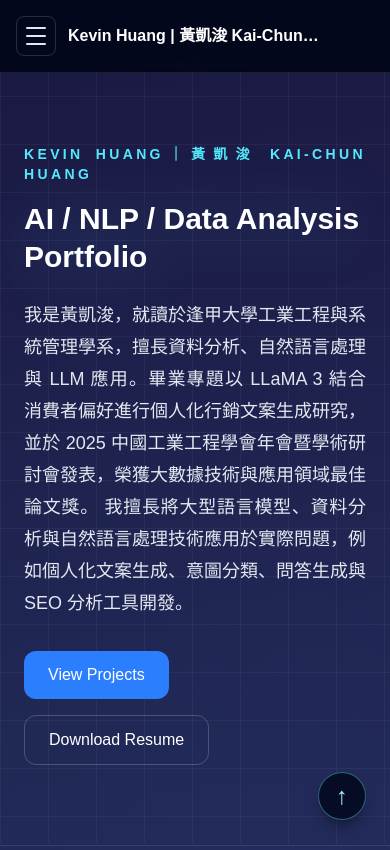
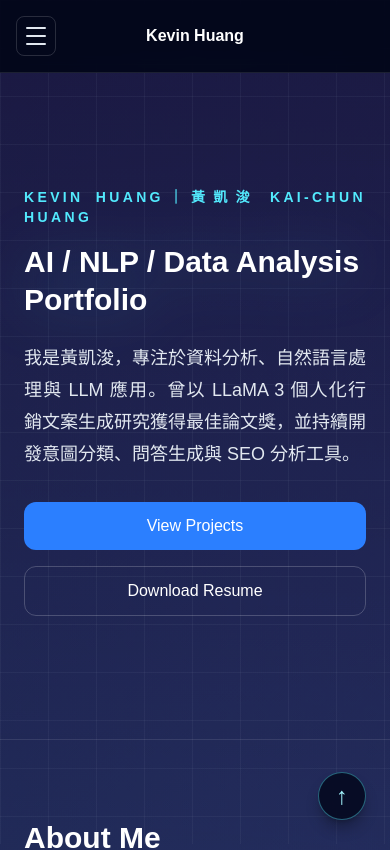
Before and after one commit to brian-kai/my-portfolio, a Next.js app: page / in a window 390 px wide. Shown: the top 850 px of the page. Built offline with nearby package versions, Linux system fonts and the light colour scheme.

Commit message:
update portfolio

```diff
--- a/app/page.tsx
+++ b/app/page.tsx
@@ -283,7 +283,8 @@ export default function Home() {
             href="#"
             className="min-w-0 flex-1 truncate text-center text-base font-bold md:flex-none md:text-left md:text-lg"
           >
-            Kevin Huang | 黃凱浚 Kai-Chun Huang
+            <span className="md:hidden">Kevin Huang</span>
+            <span className="hidden md:inline">Kevin Huang | 黃凱浚 Kai-Chun Huang</span>
           </a>
 
           <div className="h-10 w-10 shrink-0 md:hidden" aria-hidden="true" />
@@ -307,7 +308,14 @@ export default function Home() {
             AI / NLP / Data Analysis Portfolio
           </h1>
 
-          <p className="mt-6 max-w-6xl text-lg leading-8 text-slate-200">
+          <p className="mt-6 max-w-6xl text-lg leading-8 text-slate-200 md:hidden">
+            我是黃凱浚，專注於資料分析、自然語言處理與 LLM
+            應用。曾以 LLaMA 3
+            個人化行銷文案生成研究獲得最佳論文獎，並持續開發意圖分類、問答生成與
+            SEO 分析工具。
+          </p>
+
+          <p className="mt-6 hidden max-w-6xl text-lg leading-8 text-slate-200 md:block">
             我是黃凱浚，就讀於逢甲大學工業工程與系統管理學系，擅長資料分析、自然語言處理與
             LLM 應用。畢業專題以 LLaMA 3
             結合消費者偏好進行個人化行銷文案生成研究，並於 2025
@@ -316,17 +324,17 @@ export default function Home() {
             SEO 分析工具開發。
           </p>
 
-          <div className="mt-8 flex flex-wrap gap-4">
+          <div className="mt-8 flex flex-col gap-4 sm:flex-row sm:flex-wrap">
             <a
               href="#projects"
-              className="rounded-xl bg-blue-500 px-6 py-3 font-medium text-white transition hover:bg-blue-600"
+              className="rounded-xl bg-blue-500 px-6 py-3 text-center font-medium text-white transition hover:bg-blue-600"
             >
               View Projects
             </a>
 
             <a
               href="/file/新版履歷_英文.pdf"
-              className="rounded-xl border border-white/20 px-6 py-3 font-medium text-white transition hover:border-white"
+              className="rounded-xl border border-white/20 px-6 py-3 text-center font-medium text-white transition hover:border-white"
             >
               Download Resume
             </a>
```
